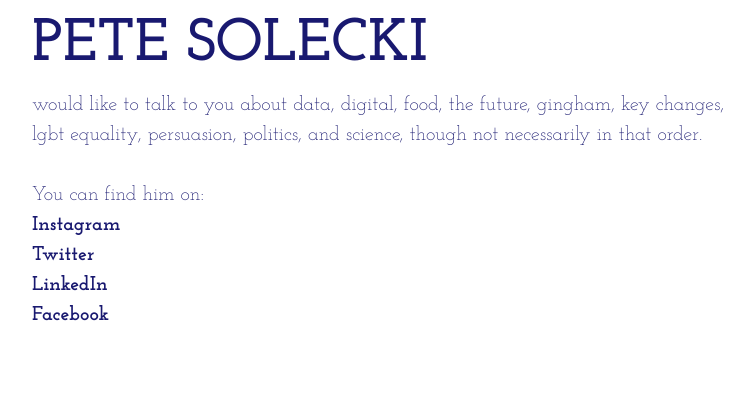
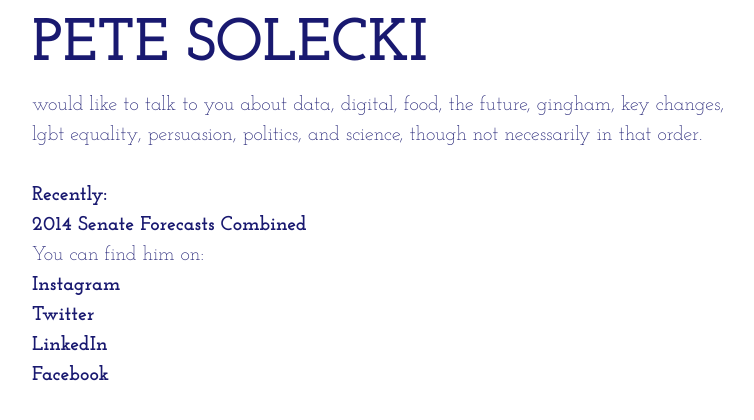
Before and after one commit to petesolecki/www-ps, a Jekyll site: the page index.html, which Jekyll copies as it is, in a window 1280 px wide. Shown: the top 420 px of the page, without its empty margins (258-1012 px from the left). Built offline with Jekyll 4.4.1, drawn with Linux system fonts in a browser that asks for light colours; Markdown is read by kramdown in place of the engine named in the settings.

Commit message:
update home

```diff
--- a/index.html
+++ b/index.html
@@ -14,13 +14,20 @@
     <h1>PETE SOLECKI</h1>
     <p> would like to talk to you about data, digital, food, the future, gingham, key changes, lgbt equality, persuasion, politics, and science, though not necessarily in that order.</p>
 <br />
+
+<p><strong>Recently:</strong></p>
+<a href="/senate-2014/">2014 Senate Forecasts Combined</a>
+<br />
+
+
+
 <p>You can find him on:</p>
 <p><a href="http://instagram.com/petesolecki" target="_blank">Instagram</a></p>
 <p><a href="http://twitter.com/petesolecki" target="_blank">Twitter</a></p>
 <p><a href="http://linkedin.com/in/petesolecki" target="_blank">LinkedIn</a></p>
 <p><a href="http://facebook.com/petesolecki" target="_blank">Facebook</a></p>
 
-    </body>
+</body>
 
 <script>
   (function(i,s,o,g,r,a,m){i['GoogleAnalyticsObject']=r;i[r]=i[r]||function(){
--- a/senate-2014/index.html
+++ b/senate-2014/index.html
@@ -3,7 +3,7 @@
 <head>
 <meta charset="utf-8">
 <meta name="description" content="Combining forecasts for the most competitive 2014 U.S. Senate races from the New York Times, Nate Silver's FiveThirtyEight, Cook Political Report, Rothenberg Political Report, Larry Sabato, and the Washington Post.">
-<title>PS: 2014 Senate Forecasts</title>
+<title>PS: 2014 Senate Forecasts Combined</title>
 <meta name="viewport" content="width=device-width, initial-scale=1">
 <link href='http://fonts.googleapis.com/css?family=Josefin+Slab:300,700' rel='stylesheet' type='text/css'>
 <link rel="stylesheet" type="text/css" href="/css/passtyle.css" media="screen">
```
